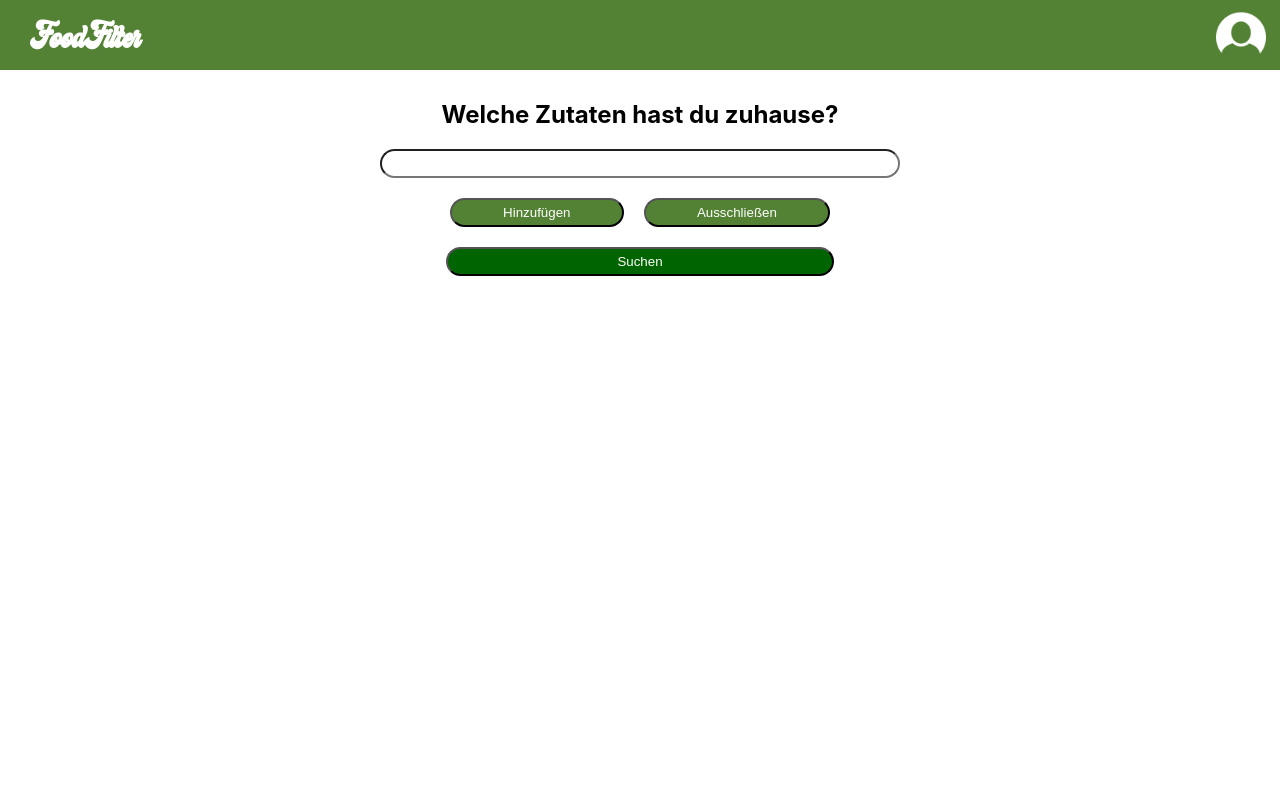
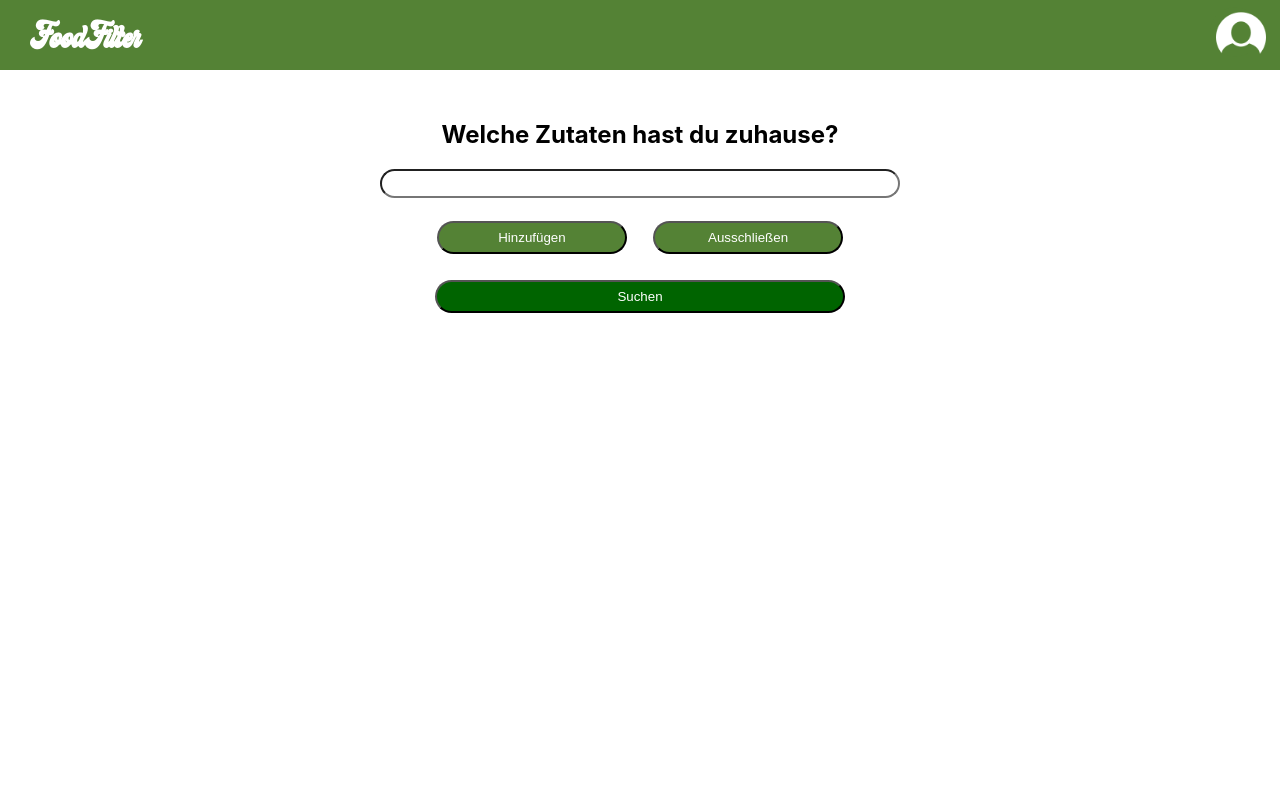
Before and after one commit to lea1210/food-filter, a React (Create React App) app: page / in a window 1280 px wide. Shown: the top 800 px of the page. Built offline with nearby package versions, Linux system fonts and the light colour scheme.

Commit message:
fixed structure

```diff
--- a/src/components/IngredientSearch/IngredientSearch.module.css
+++ b/src/components/IngredientSearch/IngredientSearch.module.css
@@ -9,17 +9,18 @@
 
 .input{
     border-radius: 20px;
-    margin: 10px;
+    margin: 1em;
     padding-left: 5%;
     padding-right: 5%;
     background-color: #548235;
     color: white;
-    padding-top: 5px;
-    padding-bottom: 5px;
+    padding-top: 0.5em;
+    padding-bottom: 0.5em;
+    width: 18.5%;
 }
 
 .headerText{
-    margin-top: 100px;
+    margin-top: 5em;
     text-align: center;
 }
 
@@ -29,11 +30,12 @@
 
 .search{
     border-radius: 20px;
-    margin: 10px;
+    margin: 1em;
     padding-left: 16.5%;
     padding-right: 16.5%;
     background-color: darkgreen;
     color: white;
-    padding-top: 5px;
-    padding-bottom: 5px;
+    padding-top: 0.5em;
+    padding-bottom: 0.5em;
+    width: 40%;
 }
```
Also changed, not shown: src/components/checkboxes/checkbox.jsx (added), src/components/checkboxes/checkbox.module.css (added).
